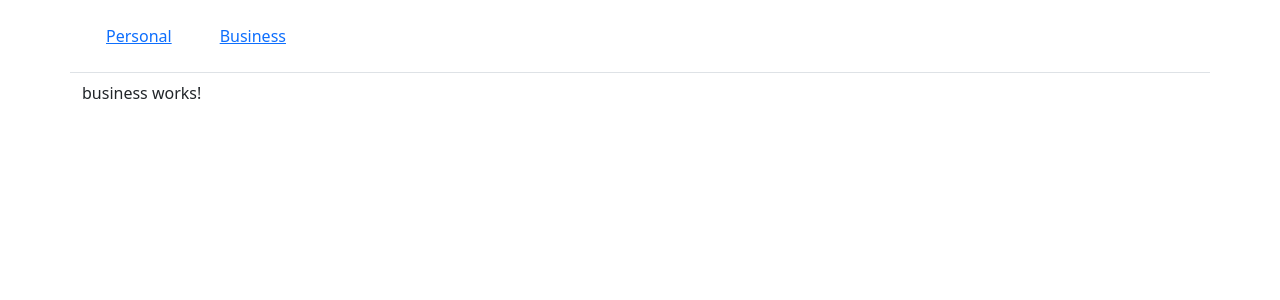
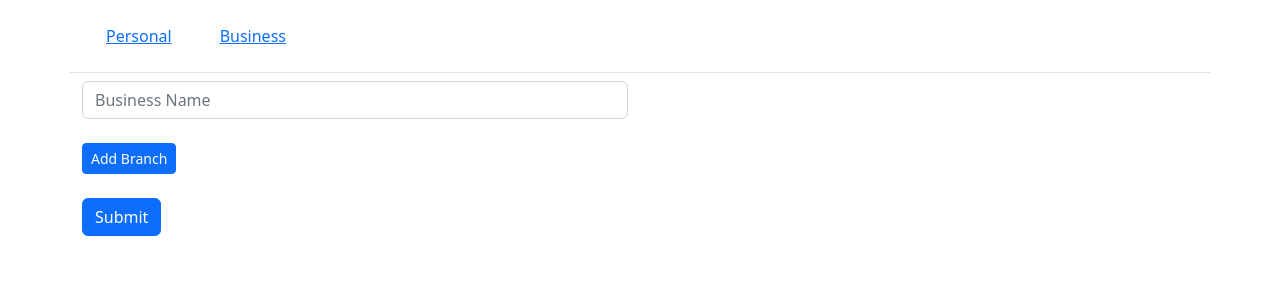
Before and after one commit to deepakalramgmail/techcompose_practical, an Angular app: page /user/add/business in a window 1280 px wide. Shown: the top 300 px of the page. Built offline with nearby package versions, Linux system fonts and the light colour scheme.

Commit message:
add business deatils code

```diff
--- a/src/app/_services/api.service.ts
+++ b/src/app/_services/api.service.ts
@@ -17,4 +17,8 @@ export class ApiService {
   _addUserPersonalDetails(req: any) {
     return this.http.post(`${this.apiUrl}/user/add/personal`, req);
   }
+
+  _addUserBusinessDetails(req: any) {
+    return this.http.post(`${this.apiUrl}/user/add/business`, req);
+  }
 }
--- a/src/app/components/user/add/business/business.component.html
+++ b/src/app/components/user/add/business/business.component.html
@@ -1 +1,48 @@
-<p>business works!</p>
+<div class="row">
+    <div class="col-6">
+        <form [formGroup]="businessDetails" (submit)="onSubmit()">
+            <div class="form-group">
+                <input type="text" class="form-control" formControlName="business_name" placeholder="Business Name">
+                <ng-container
+                    *ngIf="businessDetails.get('business_name').touched && businessDetails.get('business_name').hasError('required')">
+                    <span class="text-danger"> Business is <b>required</b></span>
+                </ng-container>
+            </div>
+
+            <div class="my-4" formArrayName="branches">
+                <ng-container *ngFor="let branch of branches.controls; let i = index">
+                    <div class="my-2 p-2 border rounded d-flex d-flex justify-content-between align-items-center"
+                        [formGroupName]="i">
+                        <h6>Branch {{i+1}}</h6>
+
+                        <div class="form-group">
+                            <input type="text" class="form-control" formControlName="area_name" placeholder="Area Name">
+                            <ng-container
+                                *ngIf="branches.controls[i].get('area_name')?.touched && branches.controls[i].get('area_name')?.hasError('required')">
+                                <span class="text-danger">Area name is <b>required</b></span>
+                            </ng-container>
+                        </div>
+
+                        <div class="form-group">
+                            <input type="number" class="form-control" formControlName="contactno"
+                                placeholder="Contact no">
+                            <ng-container
+                                *ngIf="branches.controls[i].get('contactno')?.touched && branches.controls[i].get('contactno')?.hasError('required')">
+                                <span class="text-danger">Contact Name is <b>required</b></span>
+                            </ng-container>
+                            <ng-container
+                                *ngIf="branches.controls[i].get('contactno')?.touched && branches.controls[i].get('contactno')?.hasError('pattern')">
+                                <span class="text-danger">Contact number is <b>invalid</b></span>
+                            </ng-container>
+                        </div>
+
+                        <button type="button" class="btn btn-sm btn-danger" (click)="removeBrnach(i)">Delete</button>
+                    </div>
+                </ng-container>
+                <button type="button" class="btn btn-sm btn-primary" (click)="addBranch()">Add Branch</button>
+            </div>
+
+            <button type="submit" class="btn btn-primary">Submit</button>
+        </form>
+    </div>
+</div>
--- a/src/app/components/user/add/business/business.component.ts
+++ b/src/app/components/user/add/business/business.component.ts
@@ -1,4 +1,6 @@
 import { Component, OnInit } from '@angular/core';
+import { FormArray, FormBuilder, Validators } from '@angular/forms';
+import { ApiService } from 'src/app/_services/api.service';
 
 @Component({
   selector: 'app-business',
@@ -7,9 +9,58 @@ import { Component, OnInit } from '@angular/core';
 })
 export class BusinessComponent implements OnInit {
 
-  constructor() { }
+  businessDetails: any = {};
+
+  constructor(private _fb: FormBuilder, private api: ApiService) { }
 
   ngOnInit(): void {
+    this.formInit()
   }
 
+  formInit() {
+    this.businessDetails = this._fb.group({
+      business_name: ['', [Validators.required]],
+      branches: this._fb.array([])
+    })
+  }
+
+  get branches() {
+    return this.businessDetails.controls['branches'] as FormArray;
+  }
+
+  addBranch() {
+    const branch = this._fb.group({
+      area_name: ['', [Validators.required]],
+      contactno: ['', [Validators.required, Validators.pattern(/^\d{10}$/)]]
+    })
+    this.branches.push(branch);
+  }
+
+  removeBrnach(indexNumber: number) {
+    this.branches.removeAt(indexNumber);
+  }
+
+  onSubmit() {
+    if (this.businessDetails.invalid) {
+      this.businessDetails.markAllAsTouched();
+      console.log("invalid form");
+    }
+    else {
+      this.api._addUserBusinessDetails({}).subscribe(
+        (res: any) => {
+          if (res.status === 200) {
+            this.businessDetails.reset();
+            this.branches.clear();
+          }
+          else {
+            console.error("res status failed", res);
+          }
+        },
+        (err) => {
+          console.log("", err.message);
+        })
+      this.businessDetails.reset();
+      this.branches.clear();
+    }
+  }
 }
```
